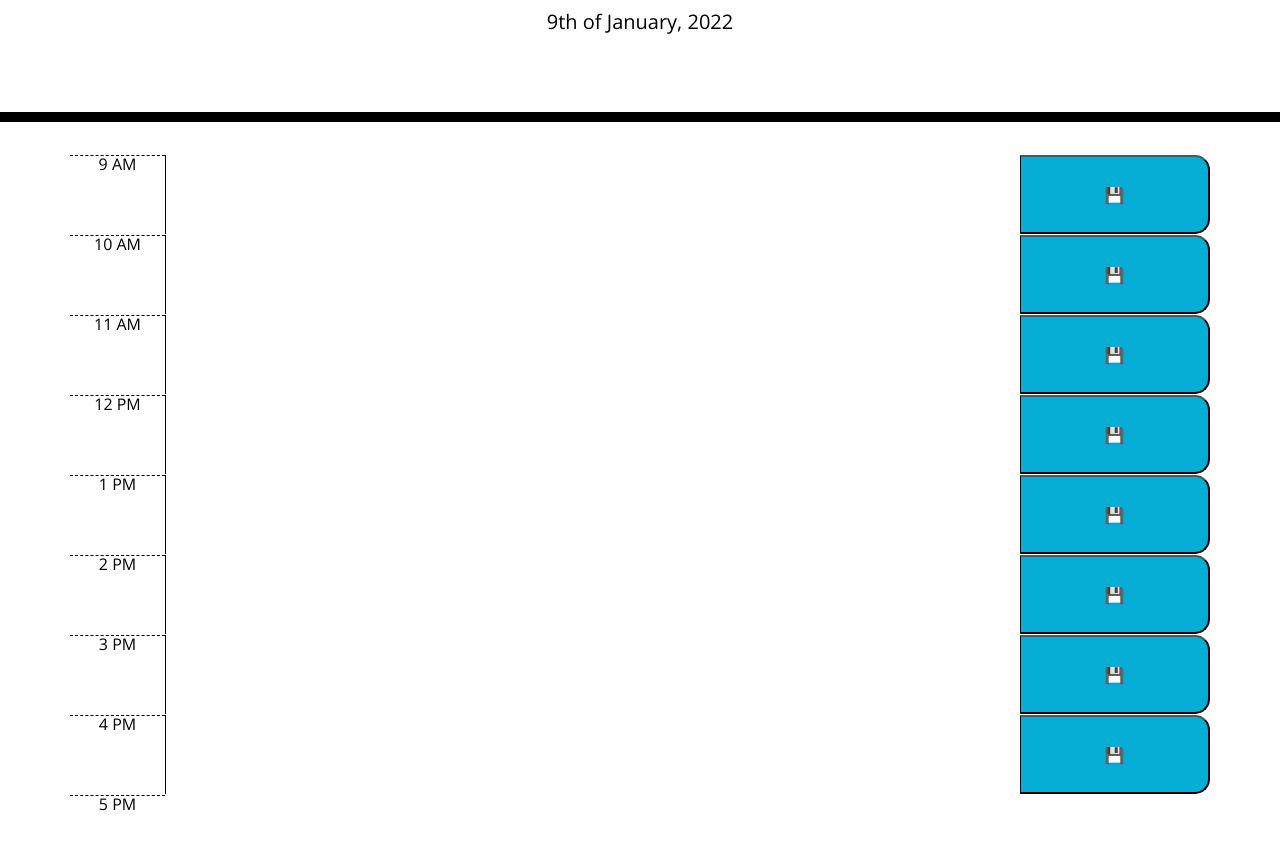
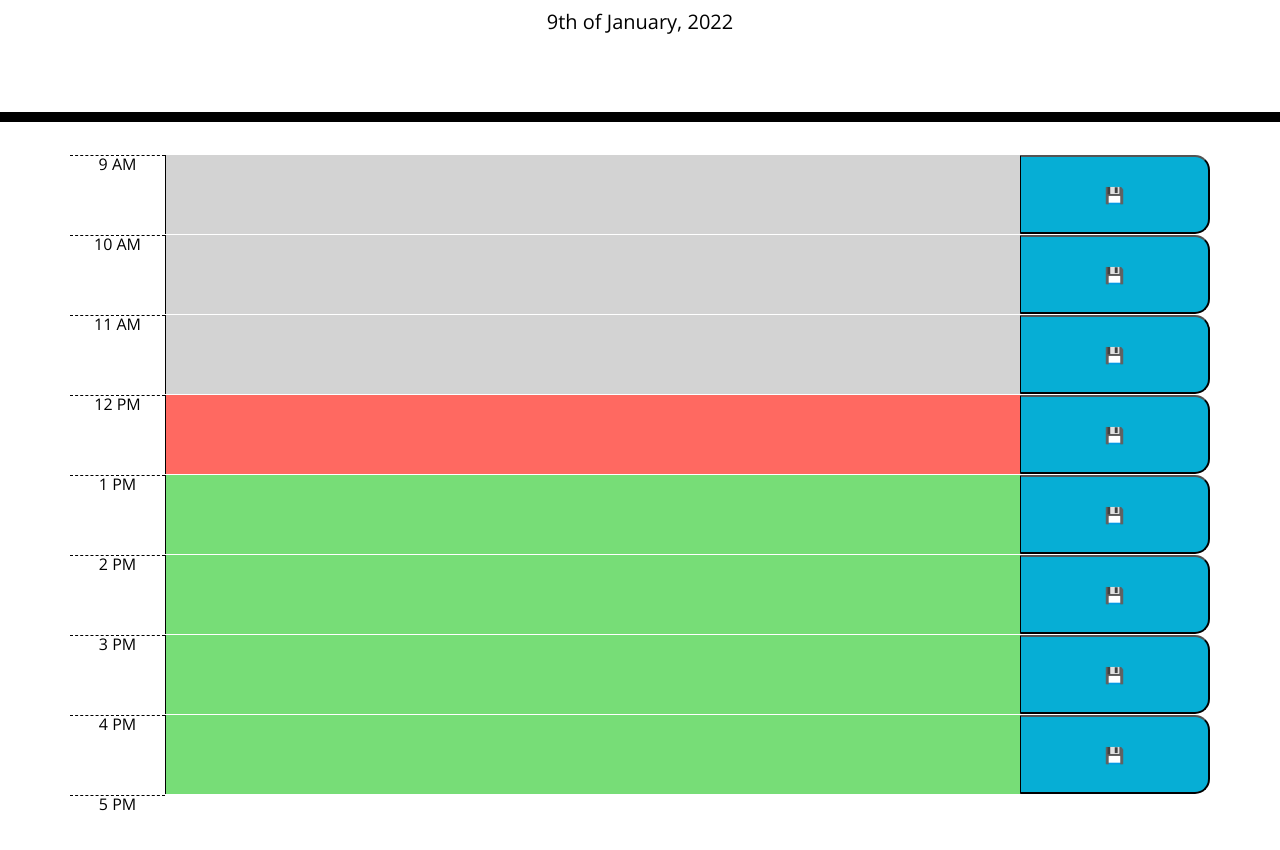
Before and after one commit to fantastic679/work-day-scheduler, a plain HTML site: page index.html in a window 1280 px wide. Shown: the part 182-1032 px from the top of the page. Drawn offline with nearby package versions, Linux system fonts and the light colour scheme.

Commit message:
Changed textarea colour based on time

```diff
--- a/index.html
+++ b/index.html
@@ -33,55 +33,69 @@
 
         <div class="row time-block">
           <div class="col-1 hour">9 AM</div>
-          <textarea class="col-9"></textarea>
+          <textarea class="col-9" time24="09"></textarea>
           <button class="col-2 saveBtn">💾</button>
         </div>
 
         <div class="row time-block">
           <div class="col-1 hour">10 AM</div>
-          <textarea class="col-9"></textarea>
+          <textarea class="col-9" time24="10"></textarea>
           <button class="col-2 saveBtn">💾</button>
         </div>
 
         <div class="row time-block">
           <div class="col-1 hour">11 AM</div>
-          <textarea class="col-9"></textarea>
+          <textarea class="col-9" time24="11"></textarea>
           <button class="col-2 saveBtn">💾</button>
         </div>
 
         <div class="row time-block">
           <div class="col-1 hour">12 PM</div>
-          <textarea class="col-9"></textarea>
+          <textarea class="col-9" time24="12"></textarea>
           <button class="col-2 saveBtn">💾</button>
         </div>
 
         <div class="row time-block">
           <div class="col-1 hour">1 PM</div>
-          <textarea class="col-9"></textarea>
+          <textarea class="col-9" time24="13"></textarea>
           <button class="col-2 saveBtn">💾</button>
         </div>
 
         <div class="row time-block">
           <div class="col-1 hour">2 PM</div>
-          <textarea class="col-9"></textarea>
+          <textarea class="col-9" time24="14"></textarea>
           <button class="col-2 saveBtn">💾</button>
         </div>
 
         <div class="row time-block">
           <div class="col-1 hour">3 PM</div>
-          <textarea class="col-9"></textarea>
+          <textarea class="col-9" time24="15"></textarea>
           <button class="col-2 saveBtn">💾</button>
         </div>
 
         <div class="row time-block">
           <div class="col-1 hour">4 PM</div>
-          <textarea class="col-9"></textarea>
+          <textarea class="col-9" time24="16"></textarea>
           <button class="col-2 saveBtn">💾</button>
         </div>
 
         <div class="row time-block">
           <div class="col-1 hour">5 PM</div>
         </div>
+
+        <!-- The following two time-blocks are for testing purposes -->
+
+        <!-- <div class="row time-block">
+          <div class="col-1 hour">_________ PM</div>
+          <textarea class="col-9" time24="_________"></textarea>
+          <button class="col-2 saveBtn">💾</button>
+        </div>
+
+        <div class="row time-block">
+          <div class="col-1 hour">_________ AM</div>
+          <textarea class="col-9" time24="_________"></textarea>
+          <button class="col-2 saveBtn">💾</button>
+        </div> -->
 
     </div>
 
--- a/script.js
+++ b/script.js
@@ -3,3 +3,13 @@ var todayString = today.format("Do") + " of " + today.format("MMMM") + ", " + to
 $("#currentDay").text(todayString);
 // var asdasd = document.getElementById("currentDay");
 // asdasd.textContent = todayString;
+
+$("[time24]").each(function() {
+    if (parseInt($(this).attr("time24")) < today.hours()) {
+        $(this).addClass("past");
+    } else if (parseInt($(this).attr("time24")) == today.hours()) {
+        $(this).addClass("present");
+    } else {
+        $(this).addClass("future");
+    }
+});
```
